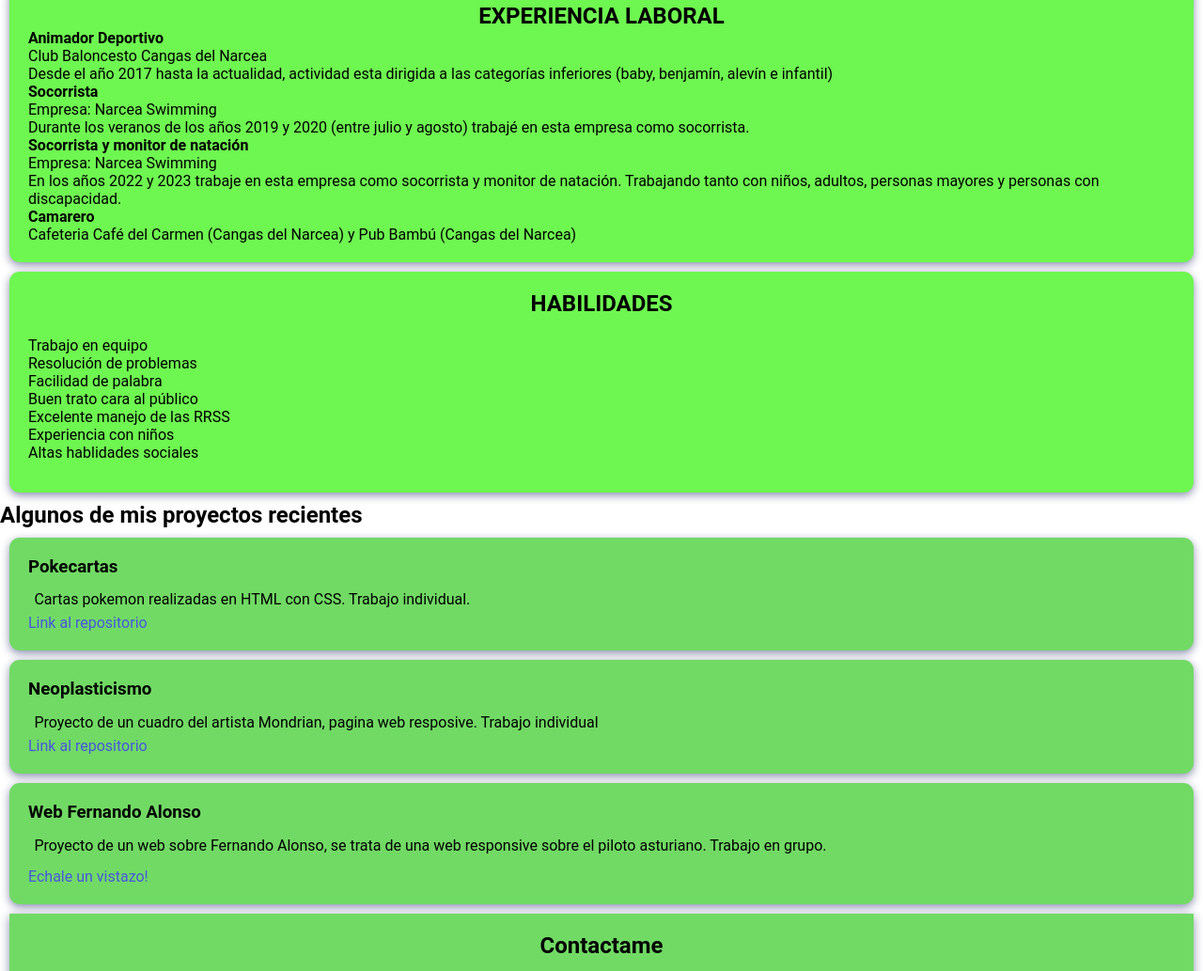
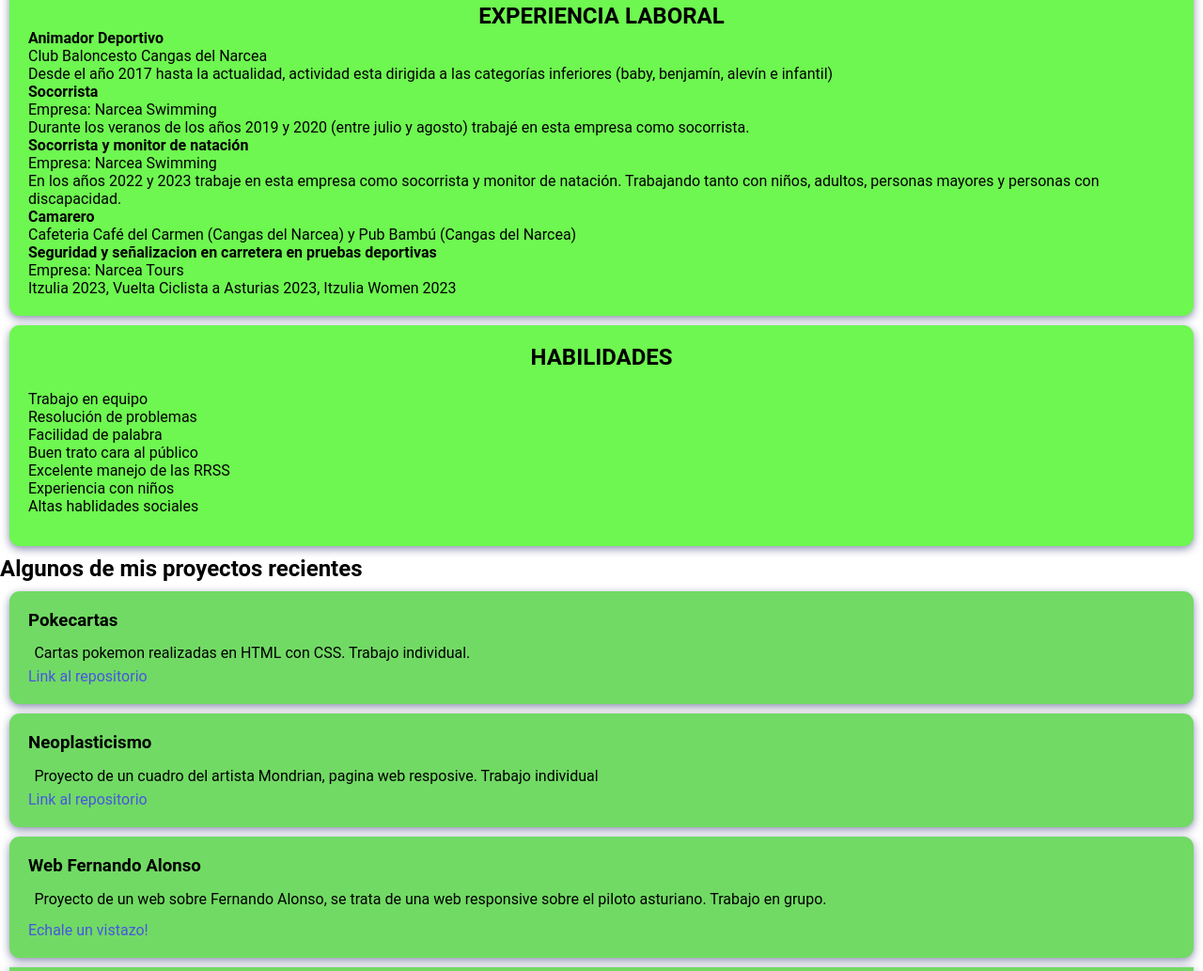
Before and after one commit to marrrra2/Portfolio, a plain HTML site: page index.html in a window 1280 px wide. Shown: the part 1036-2069 px from the top of the page at 94% size. Drawn offline with Linux system fonts and the light colour scheme.

Commit message:
experiencia actualizada

```diff
--- a/index.html
+++ b/index.html
@@ -88,6 +88,13 @@
         <li>
           <b>Camarero</b> <br>
           Cafeteria Café del Carmen (Cangas del Narcea) y Pub Bambú (Cangas del Narcea) <br>
+        </li>
+
+        <li>
+          <b>Seguridad y señalizacion en carretera en pruebas deportivas</b> <br>
+          Empresa: Narcea Tours <br>
+          Itzulia 2023, Vuelta Ciclista a Asturias 2023, Itzulia Women 2023
+
         </li>
       </ul>
     </p>
```
